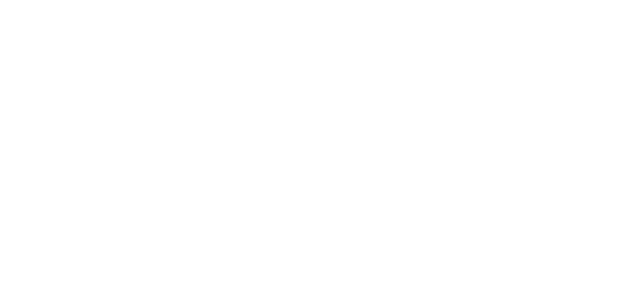
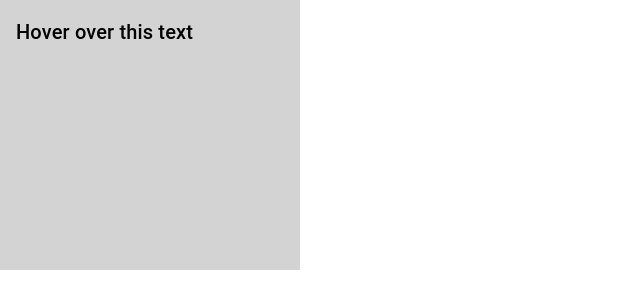
Before and after one commit to pandeytanish/React-MUI, a React (Create React App) app: page / in a window 1280 px wide. Shown: the top 308 px of the page, without its empty margins (0-640 px from the left). Built offline with nearby package versions, Linux system fonts and the light colour scheme.

Commit message:
hover on text hover

```diff
--- a/src/App.js
+++ b/src/App.js
@@ -30,6 +30,9 @@
 import VerificationDuration from './Verification Flow/VerificationDuration';
 import AdminDecision from './AdminDecision';
 import UserBuisness from './UserBuisness';
+import ExpandableBox from './Offers';
+import TestExpand from './TestExpand';
+import ProfileCardHover from './ProfileCardHover';
 
 
 
@@ -75,6 +78,9 @@
     {/* <VerificationDuration/> */}
     {/* <AdminDecision/> */}
     {/* <UserBuisness/> */}
+ {/* <TestExpand/>
+ <ExpandableBox/> */}
+ <ProfileCardHover/>
    </>
   );
 }
--- a/src/Offers.jsx
+++ b/src/Offers.jsx
@@ -0,0 +1,34 @@
+import React from 'react';
+import Box from '@mui/material/Box';
+import Typography from '@mui/material/Typography';
+
+const ExpandableBox = () => {
+  return (
+    <Box
+      sx={{
+        height: 270,
+        width: 300,
+        backgroundColor: 'lightgray',
+        overflow: 'hidden',
+        transition: 'height 0.3s ease',
+        '&:hover': {
+          height: 320,
+        },
+        '&:hover .hover-target': {
+          color: 'primary.main',
+        },
+      }}
+    >
+      <Typography
+        variant="h6"
+        className="hover-target"
+        sx={{ padding: 2, transition: 'color 0.3s ease' }}
+      >
+        Hover over this text
+      </Typography>
+      {/* Other components */}
+    </Box>
+  );
+};
+
+export default ExpandableBox;
--- /dev/null
+++ b/src/ProfileCardHover.jsx
@@ -0,0 +1,47 @@
+import React, { Component } from 'react'
+import { Box,Typography } from '@mui/material'
+
+export default class ProfileCardHover extends Component {
+  render() {
+    return (
+        <Box
+      sx={{
+        height: 270,
+        width: 300,
+        backgroundColor: 'lightgray',
+        overflow: 'hidden',
+        transition: 'height 0.3s ease',
+        position: 'relative',
+      }}
+    >
+      <Typography
+        variant="h6"
+        sx={{
+          padding: 2,
+          cursor: 'pointer',
+          '&:hover + .expandable-box': {
+            height: 400, // Expand the box height when hovering over the text
+          },
+        }}
+      >
+        Hover over this text
+      </Typography>
+      <Box
+        className="expandable-box"
+        sx={{
+          position: 'absolute',
+          top: 0,
+          left: 0,
+          right: 0,
+          bottom: 0,
+          height: 'inherit',
+          pointerEvents: 'none',
+          zIndex: -1,
+          transition: 'height 0.3s ease',
+        }}
+      />
+    </Box>
+
+    )
+  }
+}
--- /dev/null
+++ b/src/TestExpand.jsx
@@ -0,0 +1,34 @@
+
+import React, { useState } from 'react';
+import Box from '@mui/material/Box';
+import Typography from '@mui/material/Typography';
+
+function TestExpand() {
+    const [expanded, setExpanded] = useState(false);
+
+    const handleToggle = () => {
+      setExpanded((prev) => !prev);
+    };
+  return (
+    <Box
+    sx={{
+      height: expanded ? 400 : 270,
+      width: 300,
+      backgroundColor: 'lightgray',
+      overflow: 'hidden',
+      transition: 'height 0.3s ease',
+    }}
+  >
+    <Typography
+      variant="h6"
+      className="hover-target"
+      sx={{ padding: 2, transition: 'color 0.3s ease', cursor: 'pointer' }}
+      onClick={handleToggle}
+    >
+      expand hojaaaaaa
+    </Typography>
+  </Box>
+  )
+}
+
+export default TestExpand
```
Also changed, not shown: src/expandableBox.jsx (added, +30 -0 lines).
